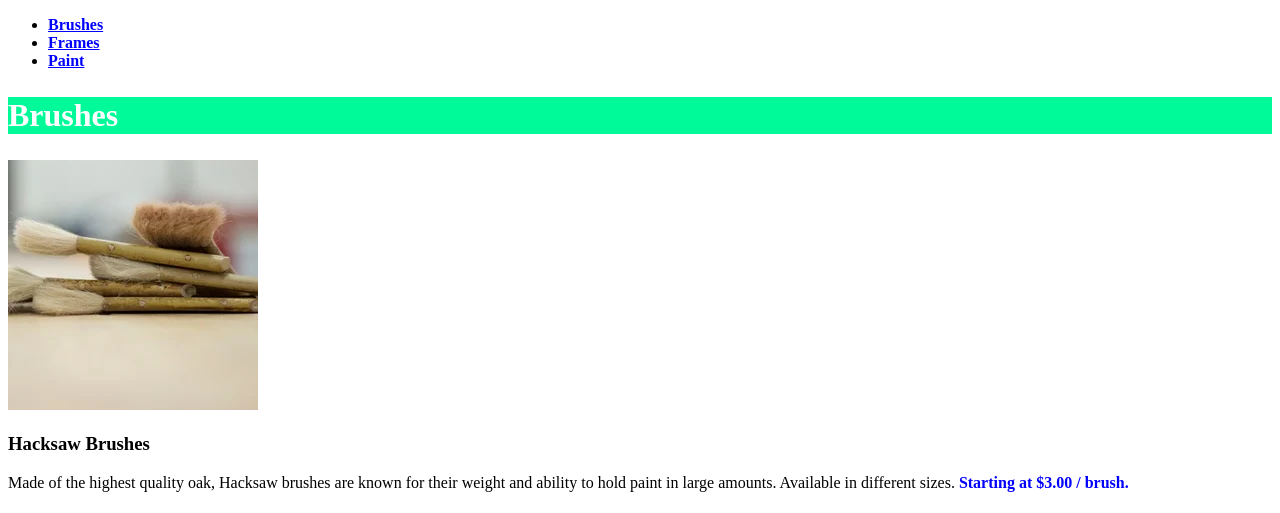
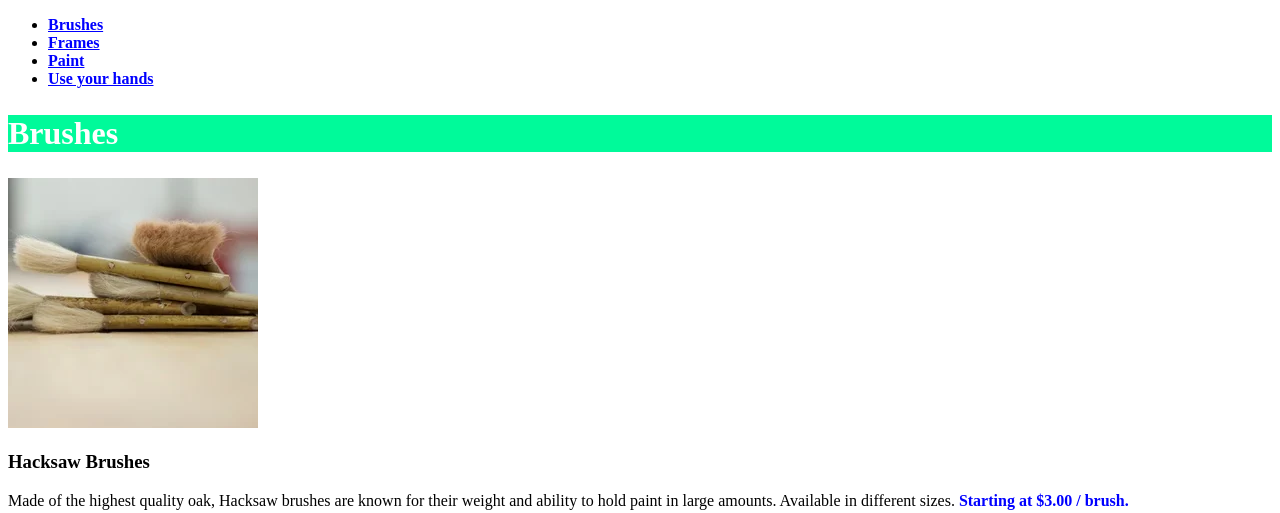
Before and after one commit to EiraPalme/dev-project, a plain HTML site: page index.html in a window 1280 px wide. Shown: the part 453-966 px from the top of the page. Drawn offline with Linux system fonts and the light colour scheme.

Commit message:
new feature

```diff
--- a/index.html
+++ b/index.html
@@ -14,6 +14,8 @@
           <li><a href="#Brushes">Brushes</a></li>
           <li><a href="#Frames">Frames</a></li>
           <li><a href="#Paint">Paint</a></li>
+          <li><a href="#use your hands">Use your hands</a></li>
+
         </ul>
       </nav>
     </header>
```
